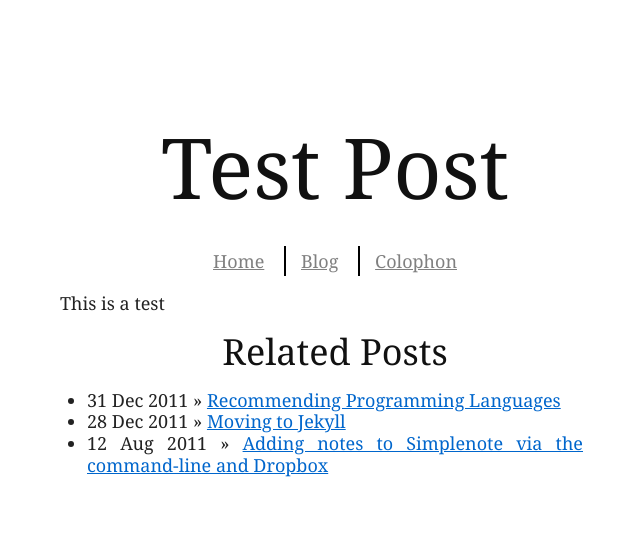
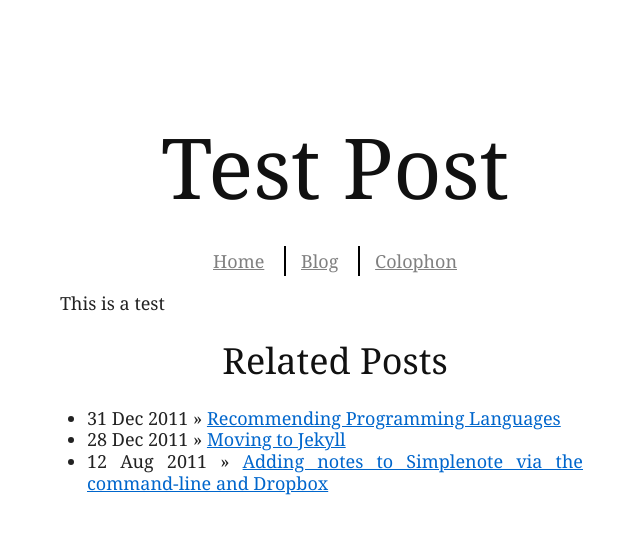
Before and after one commit to davidbeckingsale/davidbeckingsale.github.io, a Jekyll site: the page built from _posts/2010-07-12-test-post.md, in a window 1280 px wide. Shown: the top 534 px of the page, without its empty margins (305-945 px from the left). Built offline with Jekyll 4.4.1, drawn with Linux system fonts in a browser that asks for light colours; nearby versions of some CDN libraries; some web fonts are replaced; Markdown is read by kramdown in place of the engine named in the settings.

Commit message:
CHANGED H2 LINE HEIGHT

```diff
--- a/css/custom.css
+++ b/css/custom.css
@@ -160,3 +160,7 @@
 p {
     margin: 0 0 10px 0;
 }
+
+#post h2 {
+	line-height: 110%;
+}
```
